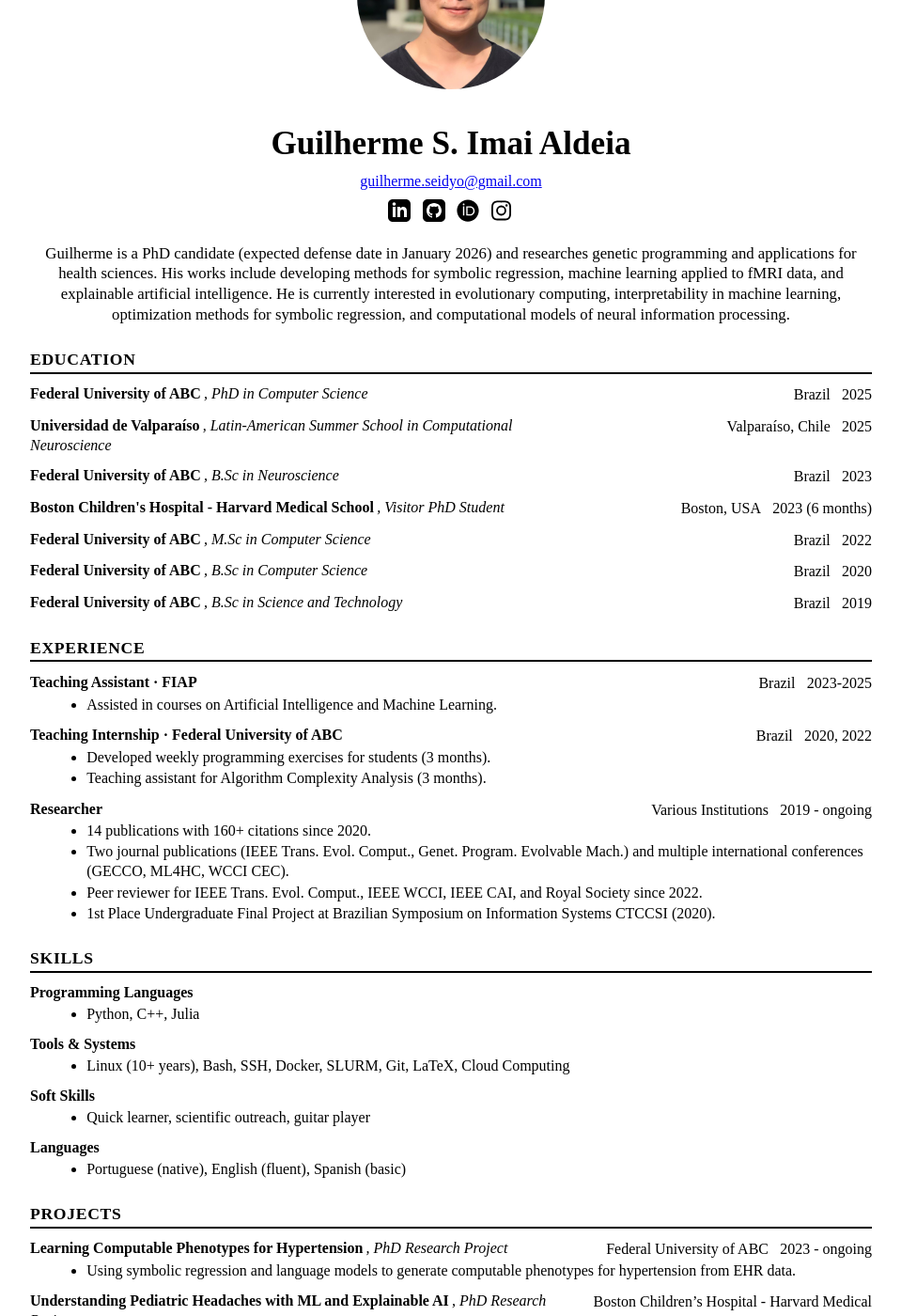
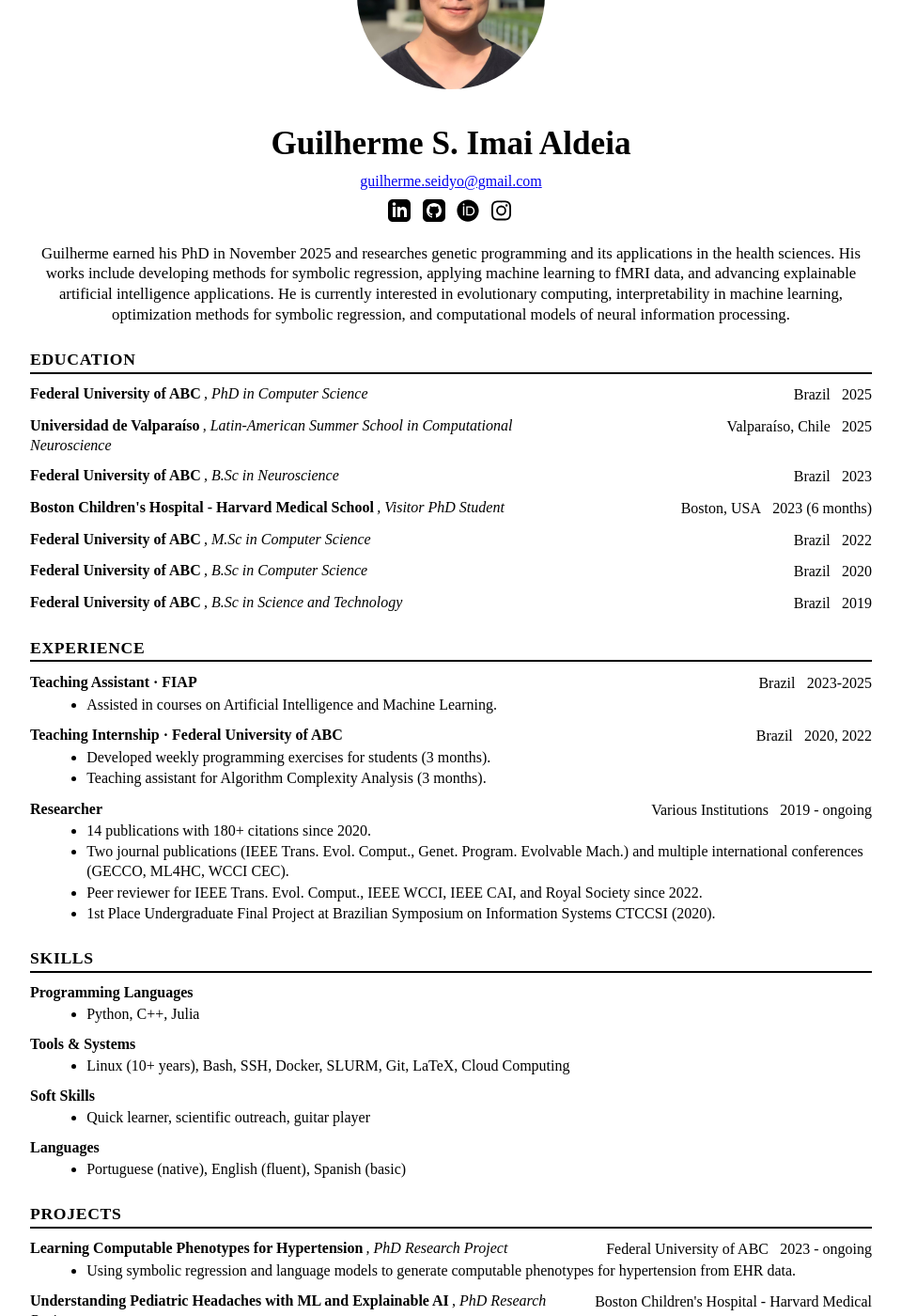
Before and after one commit to gAldeia/cv, a Jekyll site: the page built from docs/index.md, in a window 1280 px wide and 1400 px high, scrolled down 297 px. Shown: the whole window at 94% size, without its empty margins (160-1119 px from the left). Built offline with Jekyll 4.4.1, drawn with Linux system fonts in a browser that asks for light colours; some of the changed text lies outside the part shown.

Commit message:
Updated after phd defense

```diff
--- a/docs/_data/cv.yml
+++ b/docs/_data/cv.yml
@@ -2,10 +2,10 @@ avatar:
   enabled: true
   src: "/assets/avatar.jpeg"
 description: >-
-  Guilherme is a PhD candidate (expected defense date in January 2026) and
-  researches genetic programming and applications for health sciences. His
-  works include developing methods for symbolic regression, machine learning
-  applied to fMRI data, and explainable artificial intelligence.
+  Guilherme earned his PhD in November 2025 and researches genetic programming and
+  its applications in the health sciences. His works include developing methods for
+  symbolic regression, applying machine learning to fMRI data, and advancing
+  explainable artificial intelligence applications.
 
   He is currently interested in evolutionary computing, interpretability in machine
   learning, optimization methods for symbolic regression, and computational models
@@ -59,7 +59,7 @@ sections:
         location: "Various Institutions"
         dates: "2019 - ongoing"
         bullets:
-          - "14 publications with 160+ citations since 2020."
+          - "14 publications with 180+ citations since 2020."
           - "Two journal publications (IEEE Trans. Evol. Comput., Genet. Program. Evolvable Mach.) and multiple international conferences (GECCO, ML4HC, WCCI CEC)."
           - "Peer reviewer for IEEE Trans. Evol. Comput., IEEE WCCI, IEEE CAI, and Royal Society since 2022."
           - "1st Place Undergraduate Final Project at Brazilian Symposium on Information Systems CTCCSI (2020)."
--- a/docs/_data/projects.yml
+++ b/docs/_data/projects.yml
@@ -7,14 +7,14 @@ entries:
       - "Using symbolic regression and language models to generate computable phenotypes for hypertension from EHR data."
   - title: "Understanding Pediatric Headaches with ML and Explainable AI"
     sub: "PhD Research Project"
-    location: "Boston Children’s Hospital - Harvard Medical School"
+    location: "Boston Children's Hospital - Harvard Medical School"
     dates: "2023 - ongoing"
     bullets:
       - "Training and interpreting ML classifiers on pediatric fMRI data to understand pain mechanisms in youth."
-  - title: "Improvements in Symbolic Regression"
+  - title: "Current challenges of Symbolic Regression"
     sub: "PhD Thesis"
     location: "Federal University of ABC"
-    dates: "2022 - ongoing"
+    dates: "2022 - 2025"
     bullets:
       - "Focused on enhancing model accuracy and interpretability in symbolic regression."
   - title: "Interpretability in Symbolic Regression"
@@ -34,4 +34,4 @@ entries:
     location: "Federal University of ABC"
     dates: "2019"
     bullets:
-      - "Studied symbolic regression and proposed the Interaction–Transformation Evolutionary Algorithm (ITEA)."
+      - "Studied symbolic regression and proposed the Interaction-Transformation Evolutionary Algorithm (ITEA)."
--- a/docs/_data/publications.bib
+++ b/docs/_data/publications.bib
@@ -7,7 +7,7 @@ References
   author    = {Aldeia, Guilherme Seidyo Imai and Romano, J. D. and de França, Fabrício Olivetti and Herman, D. S. and La Cava, William G.},
   title     = {Towards symbolic regression for interpretable clinical decision scores},
   year      = {2025},
-  note      = {Submitted to Philosophical Transactions A, Royal Society. Under review.}
+  note      = {Submitted to Philosophical Transactions A, Royal Society. Awaiting publication.}
 }
 
 @inproceedings{aldeia2025phenotypes,
@@ -16,7 +16,8 @@ References
   booktitle = {Proceedings of Machine Learning Research},
   volume    = {298},
   pages     = {1--31},
-  year      = {2025}
+  year      = {2025},
+  url       = {https://proceedings.mlr.press/v298/aldeia25a.html}
 }
 
 @inproceedings{aldeia2025benchmark,
```
